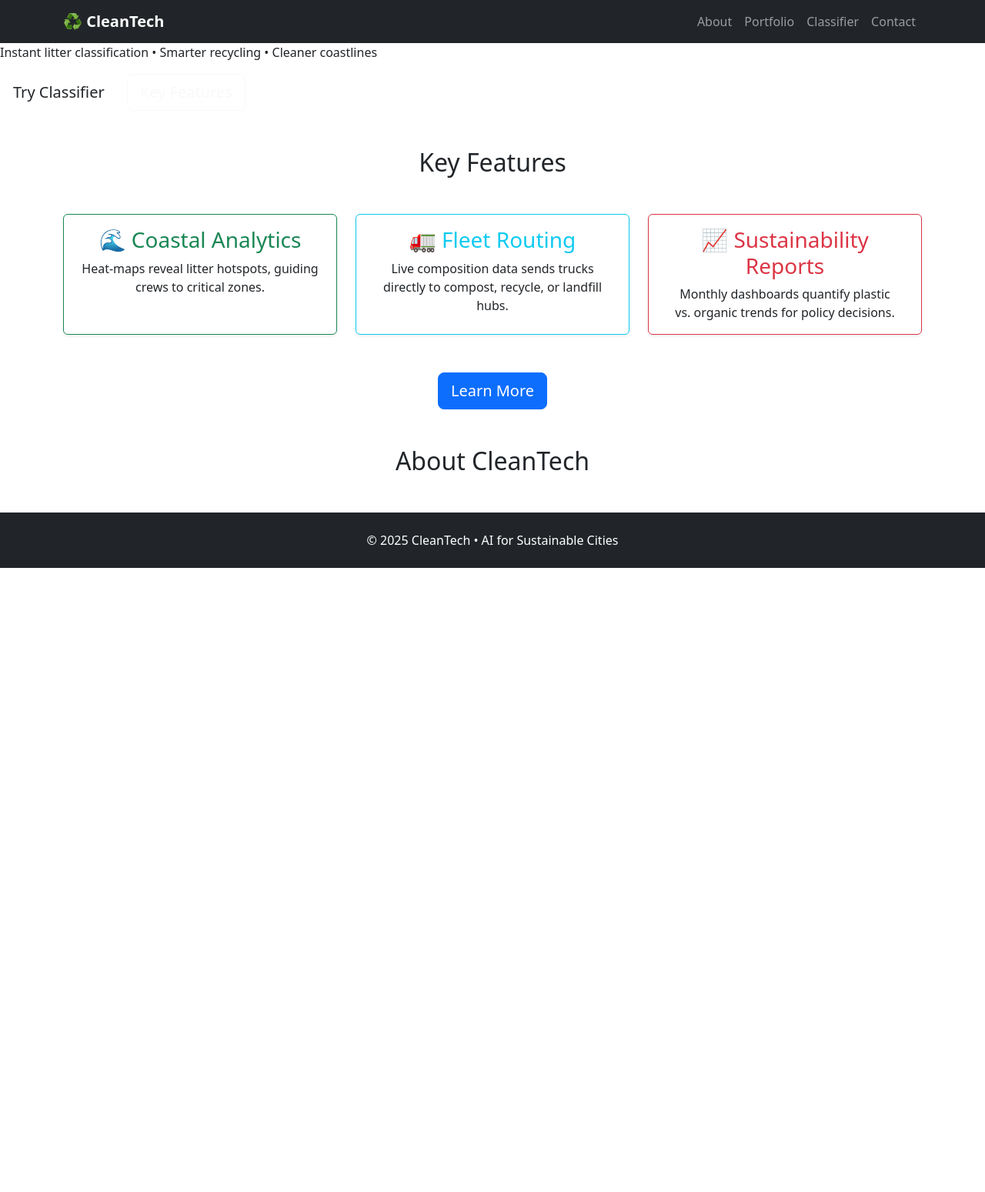
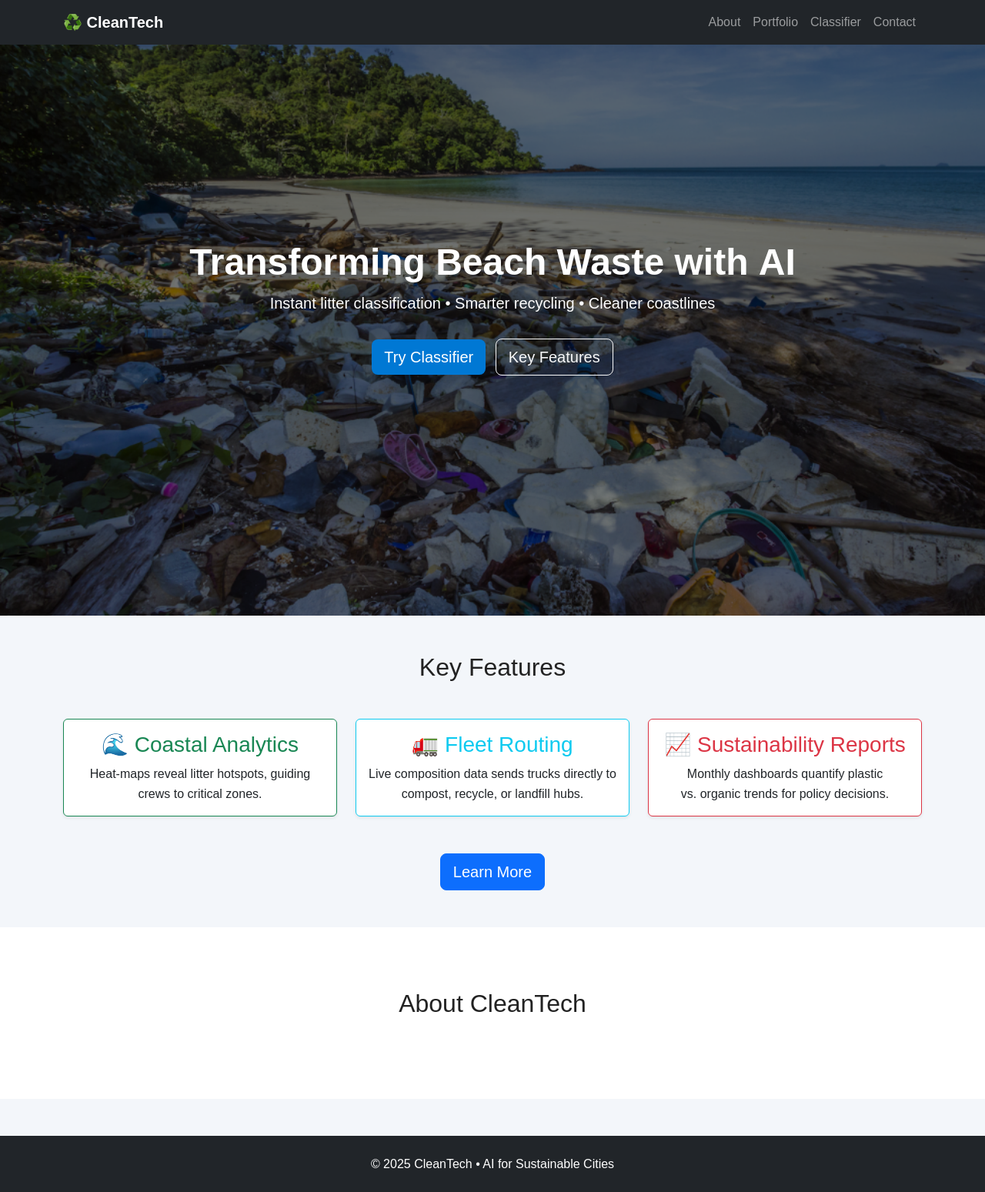
Before and after one commit to Varalakshmi-Derangula/CleanTech, a Flask app: page / in a window 1280 px wide. Shown: the whole page at 77% size. Before the commit the page ends 738 px from the top, so only its background shows below. Run offline with Flask 3, Linux system fonts and the light colour scheme.

Commit message:
Add files via upload

```diff
--- a/static/assets/site.css
+++ b/static/assets/site.css
@@ -0,0 +1,29 @@
+/* RESET / BASICS */
+*{margin:0;padding:0;box-sizing:border-box;font-family:Arial, sans-serif;}
+html{scroll-behavior:smooth;} body{background:#f3f6fa;line-height:1.6;color:#222}
+
+/* NAVBAR */
+.navbar{backdrop-filter:blur(8px);}
+
+/* HERO */
+#hero{height:100vh;background:url("/static/assets/hero.jpg") center/cover no-repeat fixed;
+      position:relative;display:flex;justify-content:center;align-items:center;}
+#hero::after{content:'';position:absolute;inset:0;background:rgba(0,0,0,.55);}
+#hero .hero-box{position:relative;z-index:1;color:#fff;text-align:center}
+#hero h1{font-size:3rem;font-weight:700;line-height:1.2}
+#hero p{font-size:1.25rem;margin-bottom:30px}
+
+/* SECTIONS */
+section{padding:80px 0} .alt-bg{background:#ffffff;}
+.btn-brand{background:#0078d4;color:#fff;border:none} .btn-brand:hover{background:#005fa3}
+
+/* CLASSIFIER */
+#classifier form{max-width:500px;margin:auto}
+.progress{height:22px}.progress-bar{background:#0078d4}
+
+/* FOOTER */
+footer{background:#001d3d;color:#fff;text-align:center;padding:25px 0}
+
+/* AOS Fallback (if JS blocked) */
+[data-aos]{opacity:0;transform:translateY(40px);transition:all .6s ease-out}
+[data-aos].aos-animate{opacity:1;transform:none}
```
Also changed, not shown: static/assets/hero.jpg (added).
